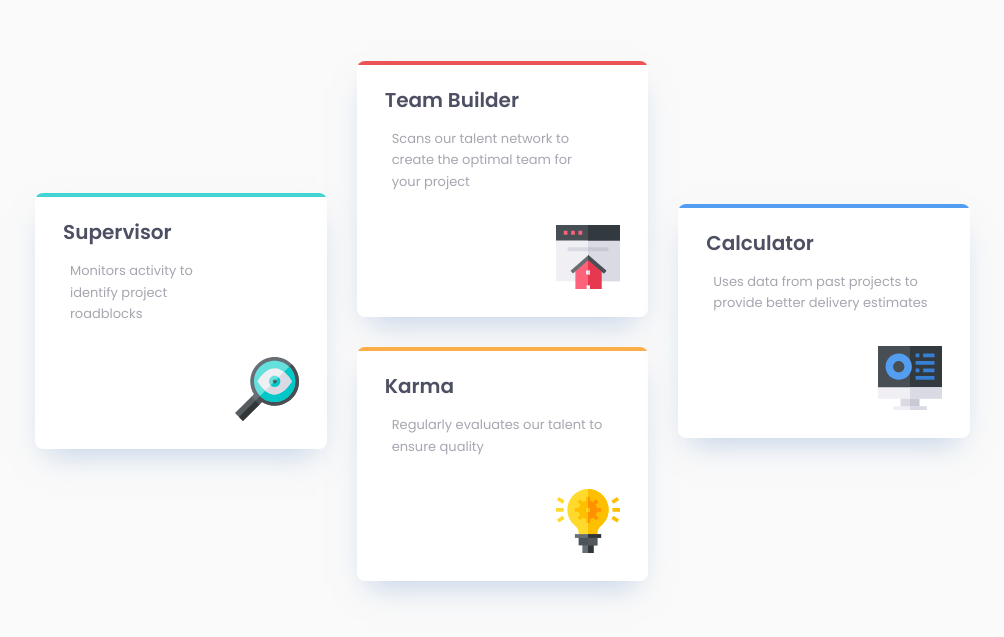
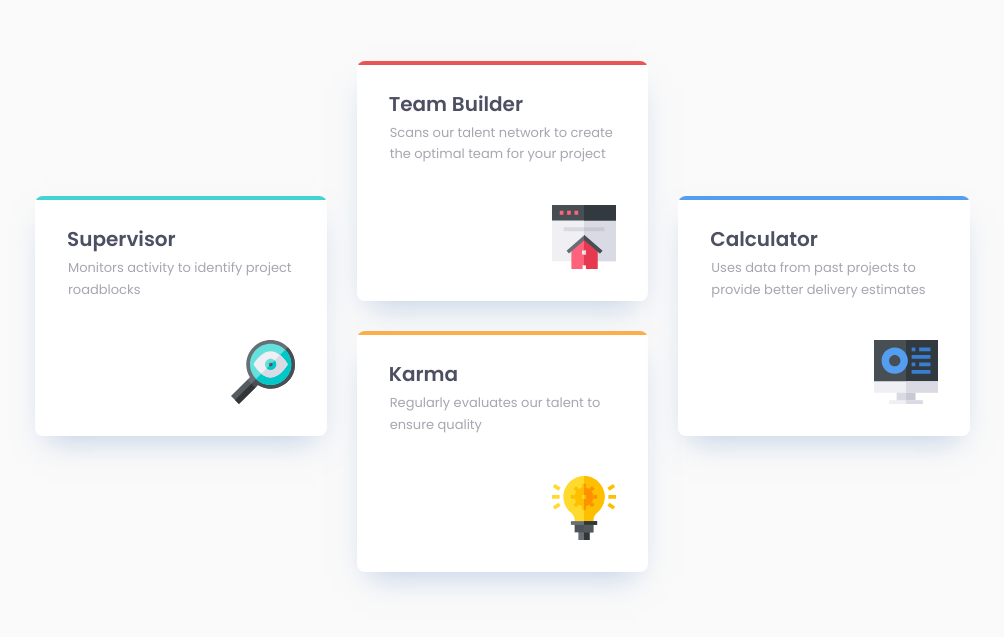
Before and after one commit to JeyPey/four-card, a plain HTML site: page index.html in a window 1280 px wide. Shown: the part 243-880 px from the top of the page, without its empty margins (130-1134 px from the left). Drawn offline with Linux system fonts and the light colour scheme.

Commit message:
desktop complete, add text to Readme

```diff
--- a/styles/style.css
+++ b/styles/style.css
@@ -19,7 +19,7 @@
 
 body {
   background-color: var(--color-bg);
-  padding: 82px 32px 78px 32px;
+  padding: 85px 32px 78px 32px;
 }
 
 h1,
@@ -38,6 +38,8 @@ h2 {
 }
 
 .subtitle {
+  max-width: 540px;
+  margin-inline: auto;
   font-size: 15px;
   line-height: 167%;
   text-align: center;
@@ -65,6 +67,11 @@ h2 {
 }
 
 .card__body {
+  width: 100%;
+  max-width: 311px;
+  /* margin: 0 auto; */
+  margin-inline: auto;
+
   position: relative;
   overflow: hidden;
 
@@ -108,18 +115,17 @@ h2 {
 }
 
 .card__body > .subtitle {
+  padding: 1px 0 0 1px;
   text-align: start;
   font-size: 13px;
 }
 
 .card__icon {
   margin-inline-start: auto;
-  margin-top: 32px;
+  margin-top: 33px;
 }
 
-
 @media (min-width: 1024px) {
-
   body {
     padding: 80px 165px;
   }
@@ -130,22 +136,14 @@ h2 {
     letter-spacing: 0.01em;
   }
 
-  .subtitle {
-    max-width: 540px;
-    margin: 0 auto;
-  }
-
   .card__grid {
-
-
     display: flex;
     flex-direction: row;
-    justify-content: center;
     align-items: center;
     gap: 30px;
 
     max-width: 1110px;
-    margin: 0 auto;
+    margin-inline: auto;
     margin-block-start: 64px;
   }
 
@@ -155,4 +153,17 @@ h2 {
     gap: 30px;
     flex: 1;
   }
+
+  .card__body {
+    max-width: 350px;
+    padding: 32px;
+  }
+
+  .card__title {
+    margin-block-end: 6px;
+  }
+
+  .card__icon {
+    margin-top: 40px;
+  }
 }
```
Also changed, not shown: 1 other file.
